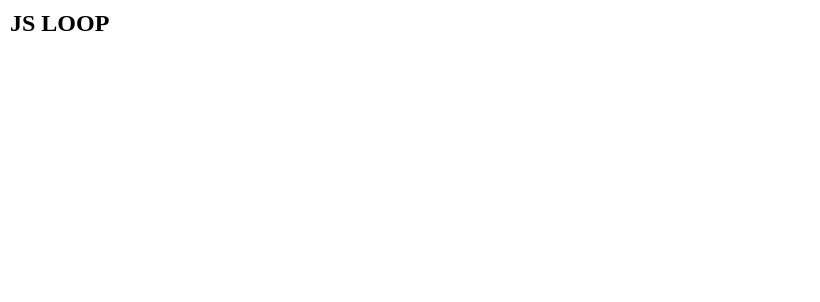
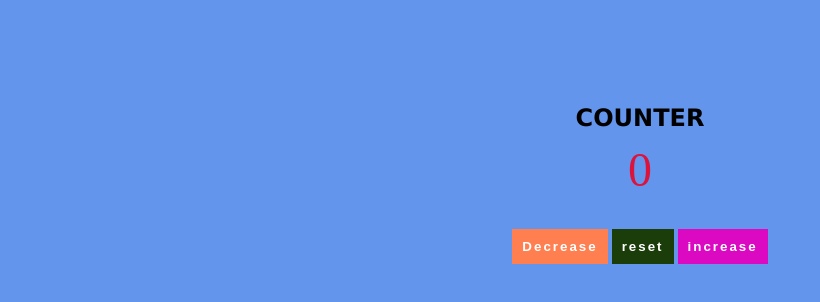
Before and after one commit to saifur550/jsCounter, a plain HTML site: page index.html in a window 1280 px wide. Shown: the whole page, without its empty margins (0-820 px from the left). Drawn offline with Linux system fonts and the light colour scheme; a web font is replaced by a local one.

Commit message:
button function add

```diff
--- a/index.html
+++ b/index.html
@@ -9,7 +9,13 @@
 <body>
    <main>
     <section>
-      <h1>JS LOOP </h1>
+      <h2>counter</h2>
+      <span id="value">0</span>
+      <div class="btnItem">
+        <button class="btn decrease">Decrease</button>
+        <button class="btn Reset">reset</button>
+        <button class="btn Increase">increase</button>
+      </div>
     </section>
    </main>
     <script src="./main.js"></script>
--- a/main.js
+++ b/main.js
@@ -1,24 +1,22 @@
+// set initial count
+let count = 0
 
-// ! for loop
+//select button & value
 
-let printItem =  'This line will print multiple time';
-
-for (let p = 1; p<=5; p++){
-    // 5 time will execute this line
-   // console.log(printItem);
-
-}
-
- //console.log('loop in end here');
+let value = document.querySelector('#value')
+let buttons = document.querySelectorAll('.btn')
 
 
- //! calculate sum of 1 to .....n
+//console.log(btns);
 
- let sum = 0;
 
- for (let num = 0; num<=10; num++ ){
-       sum = sum + num;
-       //console.log('inside result ',sum);
- }
 
- console.log('outside result ', sum);
+buttons.forEach(element => {
+    element.addEventListener('click' , function(e){
+        let styles = e.currentTarget.classList;
+        if(styles.contains('decrease')){
+            count--
+        }
+        value.textContent = count
+    })
+});
--- a/style.css
+++ b/style.css
@@ -3,20 +3,63 @@
 *{
    margin: 0;
    padding: 0;
+
+}
+
+body{
+   background-color: cornflowerblue;
 }
 
 
 
 main{
-    padding: 10px;
+    width: 100%;
+    height: 50vh;
+    display: flex;
+    align-items: center;
+    justify-content: center;
+    text-align: center;
+    font-family: Rubik Scribble;
+}
+
+main h2{
+    font-family: Verdana, Geneva, Tahoma, sans-serif;
+    text-transform: uppercase;
+    font-weight: bold;
+    margin-bottom: 10px;
 }
 
 
-#btn{
-    background-color: coral;
+span#value{
+    font-size: 3rem;
+    margin: 2rem ;
+    color: crimson;
+}
+
+.btnItem{
+    margin: 2rem 2rem;
+}
+
+
+button{
+
     border: none;
     padding: 10px;
     font-weight: bold;
     letter-spacing: 2px;
+    color: #fff;
+    cursor: pointer;
 
 }
+
+button:hover{background-color: none;}
+
+button:nth-child(1){
+    background-color: coral;
+}
+button:nth-child(2){
+    background-color: rgb(27, 61, 10);
+}
+button:nth-child(3){
+    background-color: rgb(220, 9, 195);
+}
```
Also changed, not shown: package.json (deleted, +0 -11 lines).
